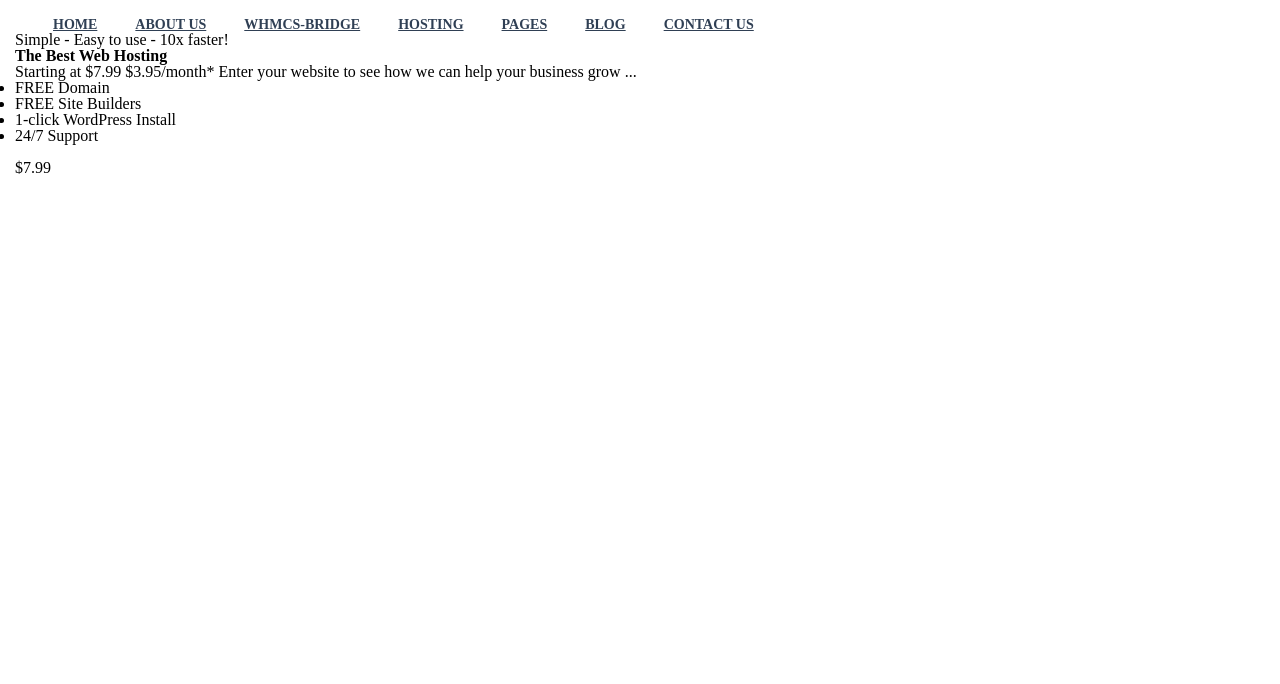
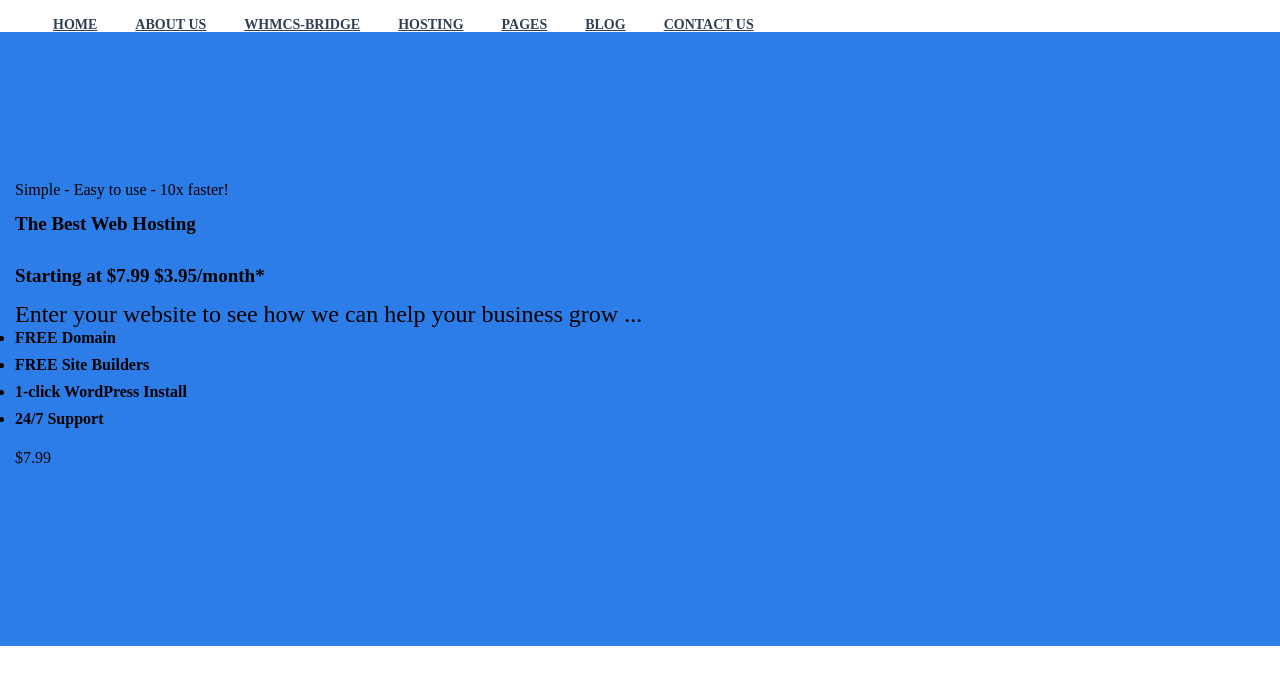
Before and after one commit to Babijon228/Hosting, a plain HTML site: page index.html in a window 1280 px wide. Drawn offline with nearby package versions, Linux system fonts and the light colour scheme.

Commit message:
Update style.css
обновил стили

```diff
--- a/css/style.css
+++ b/css/style.css
@@ -37,3 +37,67 @@ body {
     font-weight: 700;
     font-family: 'Open';
 }
+
+.top {
+    background-color: #2c7de8;
+    padding-top: 150px;
+    padding-bottom: 180px;
+}
+
+.top_inner {
+    display: flex;
+}
+
+.top_info {
+    min-width: 555px;
+    margin-right: 35px;
+    color: #fff;
+}
+
+.top-info_subtitle{
+
+}
+
+.top-info_title {
+    font-family: 'Roboto', sans serif;
+    font-weight: 900;
+    font-size: 48px;
+    line-height: 52px;
+    text-transform: uppercase;
+}
+
+.top-info_descr {
+    font-size: 19px;
+    font-weight: 700;
+    line-height: 52px;
+}
+
+.top-info_descr span{
+    font-size: 24px;
+    line-height: 24px;
+    display: block;
+    font-weight: 400;
+}
+
+.top-info_list {
+
+}
+
+.top-info_list li{
+    font-size: 16px;
+    font-weight: 700;
+    line-height: 24px;
+    margin-bottom: 3px;
+    position: relative;
+}
+
+.top-info_list li::before {
+    content: ;
+    background-image: url(../images/list-icon.png);
+    width: 13px;
+    height: 13px;
+    position: absolute;
+    left: 0;
+    top: 50%;
+    transform: translateY(-50%);
+}
```
